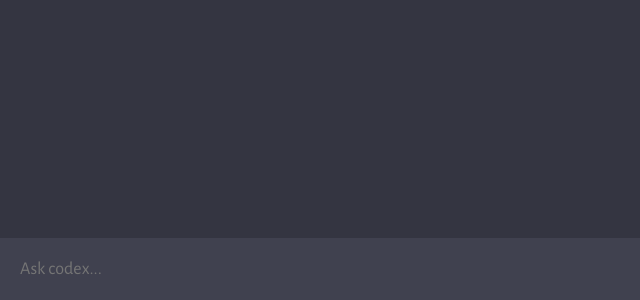
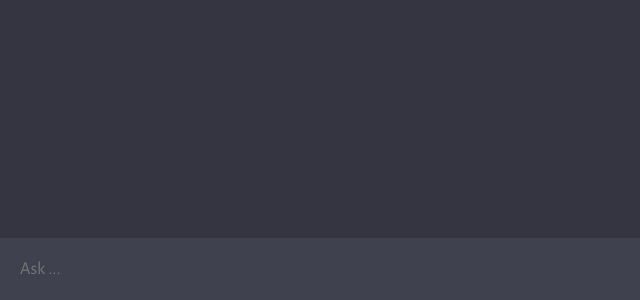
Before and after one commit to SirojbekMaqsudov/ChatGPT, a website built with Vite: page client/index.html in a window 1280 px wide. Shown: the part 500-800 px from the top of the page, 0-640 px from the left. Built offline with nearby package versions, Linux system fonts and the light colour scheme.

Commit message:
Update index.html

```diff
--- a/client/index.html
+++ b/client/index.html
@@ -12,7 +12,7 @@
       <div id="chat_container"></div>
 
       <form>
-        <textarea name="prompt" rows="1" cols="1" placeholder="Ask codex..."></textarea>
+        <textarea name="prompt" rows="1" cols="1" placeholder="Ask ..."></textarea>
         <button type="submit"><img src="assets/send.svg" alt="send" />
       </form>
     </div>
```
